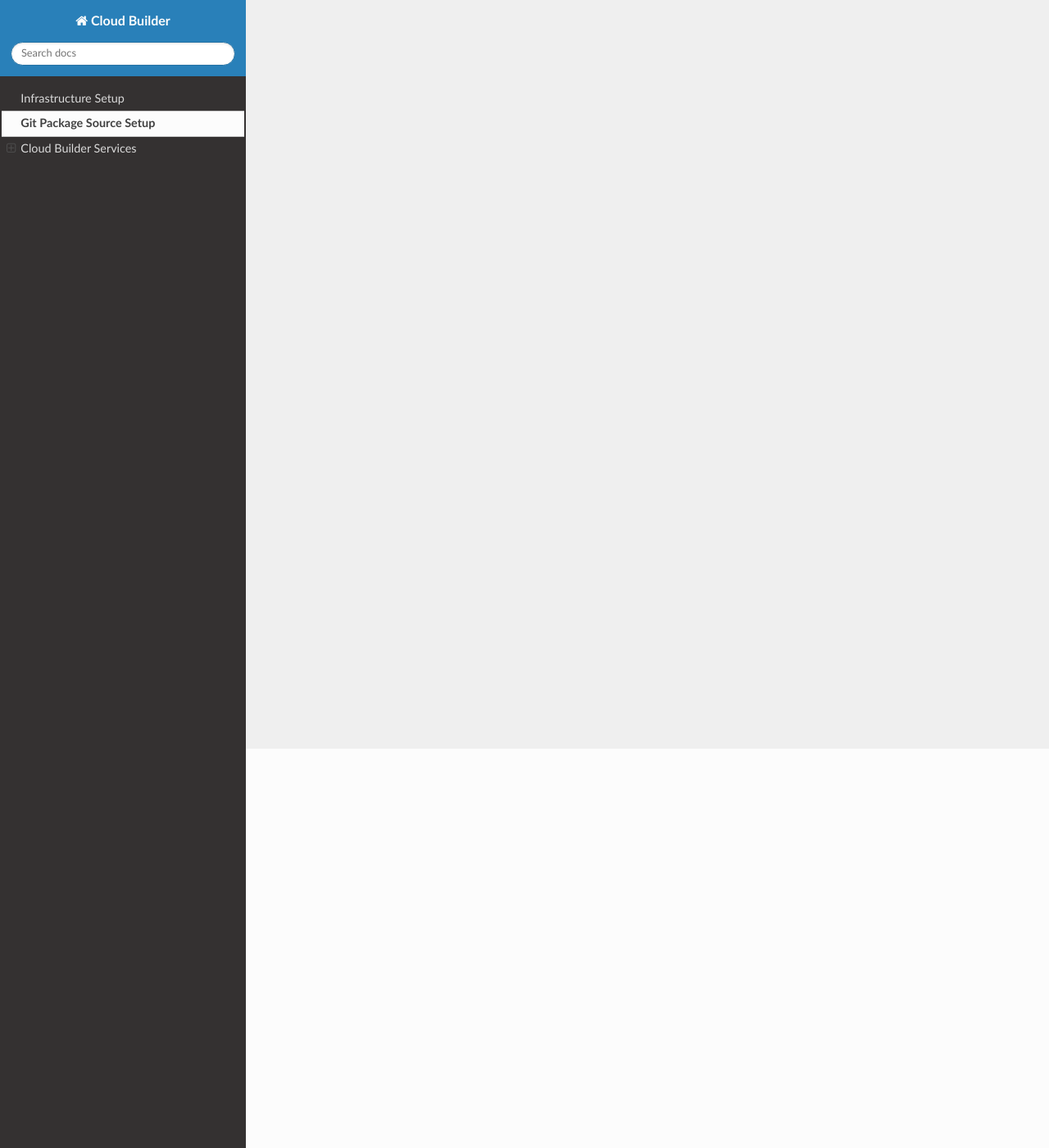
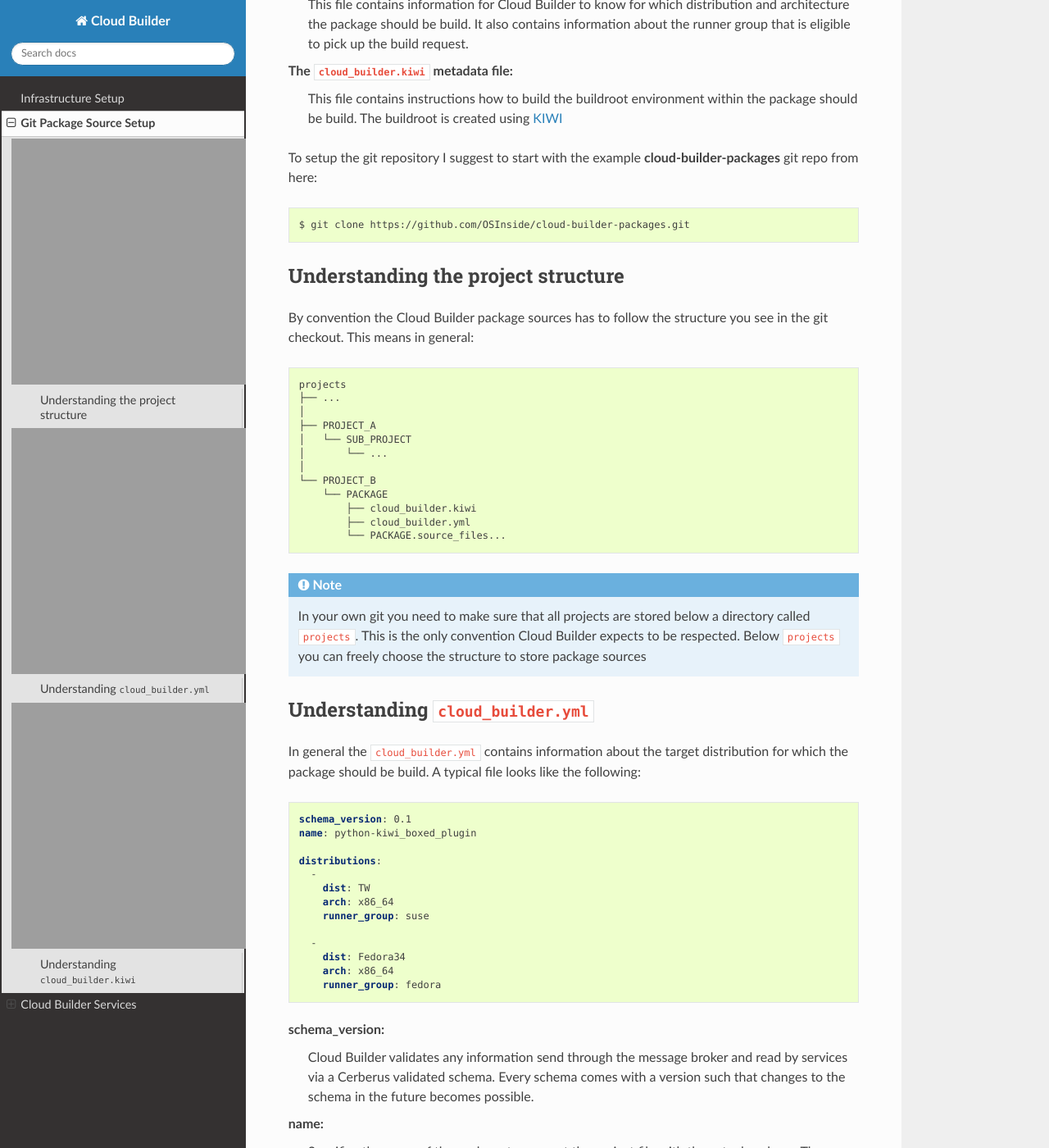
Before and after one commit to OSInside/cloud-builder, a Sphinx documentation site: the page built from doc/source/git_package_source_setup.rst, in a window 1280 px wide and 1400 px high, scrolled down 487 px. Shown: the whole window at 82% size. Built offline with Sphinx 7.4.7 and the Read the Docs theme 2.0.0, drawn with Linux system fonts in a browser that asks for light colours; some of the changed text lies outside the part shown.

Commit message:
Update docs
Document setup of package sources and metadata files

```diff
--- a/doc/source/git_package_source_setup.rst
+++ b/doc/source/git_package_source_setup.rst
@@ -2,3 +2,136 @@
 
 Git Package Source Setup
 ========================
+
+{CB} reads any information about a package from a given
+git repository. This includes the following types of
+information:
+
+The package configuration files:
+  These are files like the software source tarball, the
+  .spec file for rpm packages or any other sort of setup
+  file needed to build a package for the desired package
+  manager.
+
+  .. note::
+     This documentation will not cover the package setup
+     for the various package managers and expects the data
+     to build a package to be present and in understanding
+     by the author.
+
+The :file:`cloud_builder.yml` project file:
+  This file contains information for {CB} to know for which
+  distribution and architecture the package should be build.
+  It also contains information about the runner group that
+  is eligible to pick up the build request.
+
+The :file:`cloud_builder.kiwi` metadata file:
+  This file contains instructions how to build the buildroot
+  environment within the package should be build. The buildroot
+  is created using `KIWI <https://osinside.github.io/kiwi>`__
+
+To setup the git repository I suggest to start with the
+example **cloud-builder-packages** git repo from here:
+
+.. code:: bash
+
+   $ git clone https://github.com/OSInside/cloud-builder-packages.git
+
+Understanding the project structure
+-----------------------------------
+
+By convention the {CB} package sources has to follow the structure
+you see in the git checkout. This means in general:
+
+.. code:: bash
+
+    projects
+    ├── ...
+    │
+    ├── PROJECT_A
+    │   └── SUB_PROJECT
+    │       └── ...
+    │
+    └── PROJECT_B
+        └── PACKAGE
+            ├── cloud_builder.kiwi
+            ├── cloud_builder.yml
+            └── PACKAGE.source_files...
+
+.. note::
+
+   In your own git you need to make sure that all projects
+   are stored below a directory called ``projects``. This is
+   the only convention {CB} expects to be respected. Below
+   ``projects`` you can freely choose the structure to store
+   package sources
+
+
+Understanding :file:`cloud_builder.yml`
+---------------------------------------
+
+In general the :file:`cloud_builder.yml` contains information about
+the target distribution for which the package should be build.
+A typical file looks like the following:
+
+.. code:: yaml
+
+   schema_version: 0.1
+   name: python-kiwi_boxed_plugin
+
+   distributions:
+     -
+       dist: TW
+       arch: x86_64
+       runner_group: suse
+
+     -
+       dist: Fedora34
+       arch: x86_64
+       runner_group: fedora
+
+schema_version:
+  {CB} validates any information send through the message broker and
+  read by services via a Cerberus validated schema. Every schema comes
+  with a version such that changes to the schema in the future becomes
+  possible.
+
+name:
+  Specifies the name of the package to connect the project file with
+  the actual package. The name must match the name of the **PACKAGE**
+  source directory
+
+distributions:
+  Contains the target distribution(s) for which the package should be
+  build
+
+  * `dist`: A custom name to identify the distribution. It's good
+    to choose a name which makes it easy to get an idea about the
+    target
+
+  * `arch`: An architecture name. The name must match one of the
+    names known to Python's `platform.machine()` names
+
+  * `runner_group`:
+    The runner group specifies a name that matches with the runner_group
+    setup on the runner instance. A request to build the package will
+    only be taken by runners of that group. That way a package for
+    e.g Fedora can be connected to a runner which is based on Fedora.
+    It's possible to overcome incompatibilities between distributions
+    like the rpm database that way.
+
+  The information for `dist` and `arch` will be combined into a profile
+  name `dist.arch`. In the above example this results into two profile
+  names:
+
+  .. code:: bash
+
+     TW.x86_64
+     Fedora34.x86_64
+
+  These profile names plays a central role in the setup of the
+  following :file:`cloud_builder.kiwi` file
+
+
+Understanding :file:`cloud_builder.kiwi`
+----------------------------------------
```
Also changed, not shown: doc/source/infrastructure_setup.rst (+21 -0 lines).
